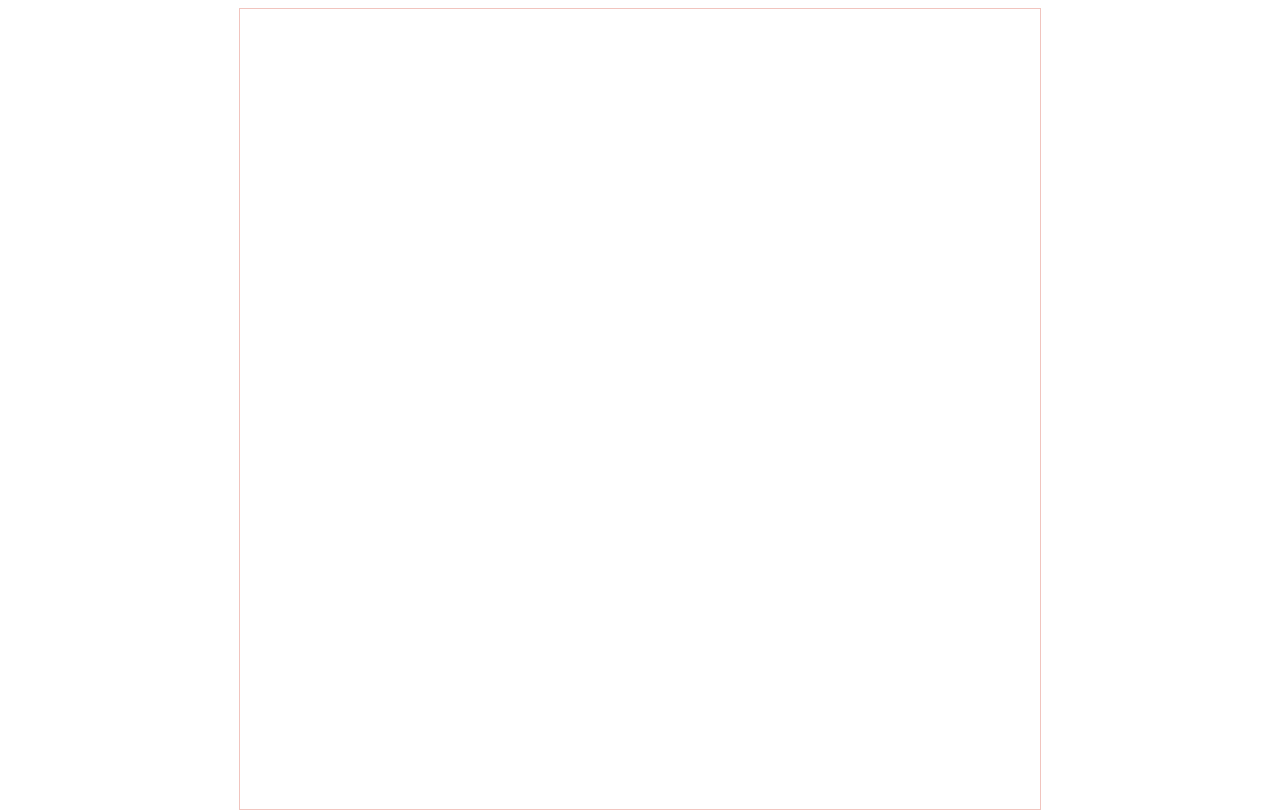
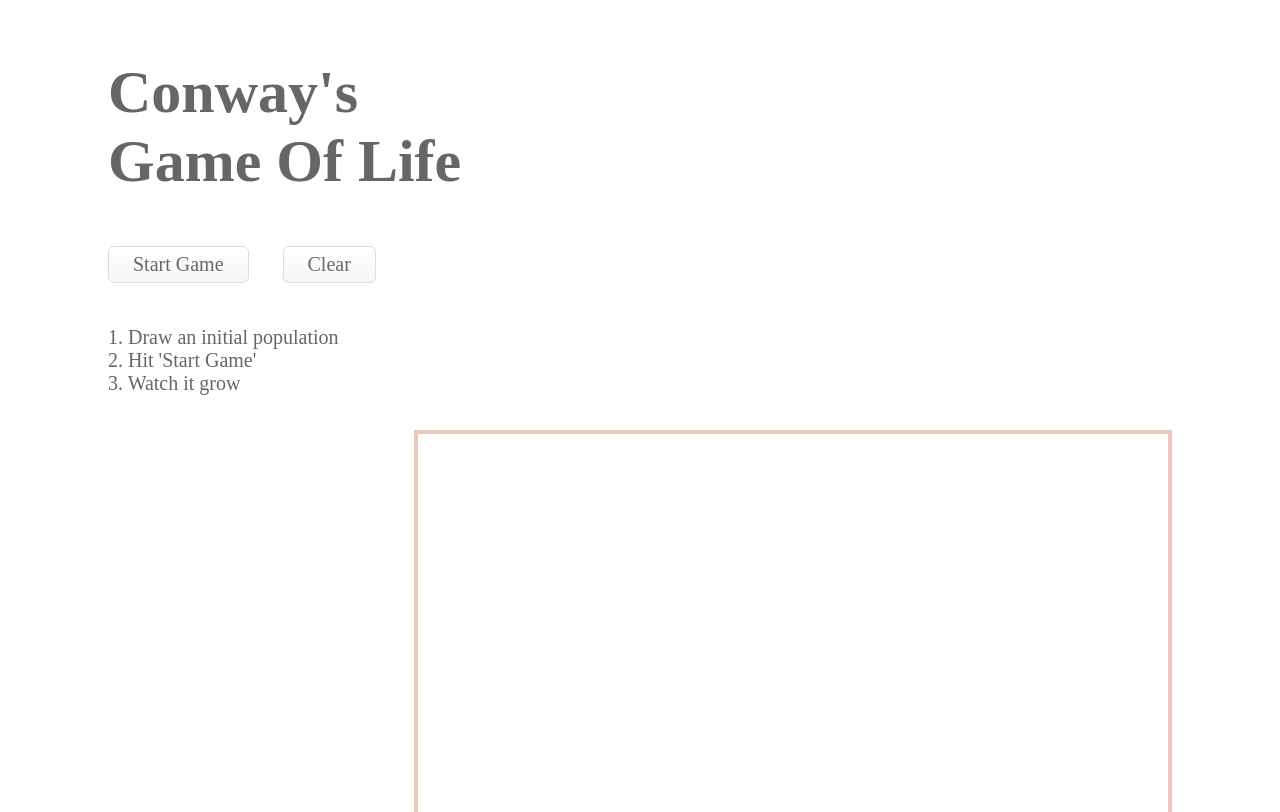
Before and after one commit to lucyyu24/game-of-life, a plain HTML site: page index.html in a window 1280 px wide. Shown: the top 812 px of the page. Drawn offline with nearby package versions, Linux system fonts and the light colour scheme.

Commit message:
added styling and instructions

```diff
--- a/index.html
+++ b/index.html
@@ -1,16 +1,25 @@
 <!DOCTYPE html>
 <html>
 	<head>
+		<title>Conway's Game of Life</title>
 		<script src="https://ajax.googleapis.com/ajax/libs/jquery/1.11.3/jquery.min.js"></script>
 		<script src="script.js"></script>
 		<link rel="stylesheet" type="text/css" href="style.css">
 	</head>
 	<body>
+		<div id="sidePanel">
+			<h1>Conway's <br/>Game Of Life</h1>
+			<button id="start" >Start Game</button>
+			<button id="clear" >Clear</button>
+			<p>
+			<br/>
+				1. Draw an initial population<br/>
+				2. Hit 'Start Game'<br/>
+				3. Watch it grow<br/>
+			</p>
+		</div>
 		<div id="environment" /></div>
-		<br/>
-		<button id="start" >Start Game</button> &nbsp;
-		<button id="clear" >Clear</button>
-		<br/><br/>
+
 	</body>
 
 </html>
--- a/script.js
+++ b/script.js
@@ -25,7 +25,7 @@ function initCells (dim) {
 
 	if (dim < 0) dim = 0;
     else if (dim > 70) dim = 90;
-    var len = 800 / dim;
+    var len = 750 / dim;
     for (var i = 0; i < dim; i++) {
     	if (!cellArray[i]) cellArray[i] = [];
         for (var k = 0; k < dim; k++) {
@@ -63,19 +63,19 @@ function update (dim) {
 
         	if (i-1 >= 0) {
                 if (cellArray[i-1][k] == 1) {liveCells++;}
-        		if (k-1 >= 0) {if (cellArray[i-1][k-1] == 1) {liveCells++;}}
+        		if (k-1 >= 0) {if (cellArray[i-1][k-1] == 1) liveCells++;}
         	}
         	if (i+1 < dim) {
                 if (cellArray[i+1][k] == 1) {liveCells++;}
-        		if (k+1 <dim) {if (cellArray[i+1][k+1] == 1) {liveCells++;}}
+        		if (k+1 <dim) {if (cellArray[i+1][k+1] == 1) liveCells++;}
         	}
         	if (k-1 >= 0) {
         		if (cellArray[i][k-1] == 1) {liveCells++;}
-        		if (i+1 <dim) {if (cellArray[i+1][k-1] == 1) {liveCells++;}}
+        		if (i+1 <dim) {if (cellArray[i+1][k-1] == 1) liveCells++;}
         	}
         	if (k+1 <dim) {
         		if (cellArray[i][k+1] == 1) {liveCells++;}
-        		if (i-1 >=0) {if (cellArray[i-1][k+1] == 1) {liveCells++;}}
+        		if (i-1 >=0) {if (cellArray[i-1][k+1] == 1) liveCells++;}
         	}
 
             var element = document.getElementById(i+"," +k);
@@ -97,10 +97,5 @@ function update (dim) {
         }
     }
 
-    function countCell (val) {
-    	if (val == 1) {liveCells++;}
-    }
-
-
 	setTimeout(function() {update(dim);}, 100);
 }
--- a/style.css
+++ b/style.css
@@ -1,20 +1,82 @@
 #environment {
-	width: 800px;
-	height: 800px;
+	display:inline;
+	width: 750px;
+	height: 750px;
+	float: right;
 	line-height: 0;
-	border: 1px solid #F1C4BE;
-	margin: 0px auto 0px;
+	border: 4px solid #F1C4BE;
+	margin-right: 100px;
+	margin-top: 15px;
 }
 
-body {
-	text-align: center;
+#sidePanel {
+	display:inline;
+	margin-left: 100px;
+	margin-top: 50px;
+	float: left;
 }
 
-button {
-	font-size: 13px;
+h1 {
+	font-family: Avenir;
+	font-size: 60px;
+	margin-top: 0px;
+	margin-bottom: 50px;
+	color:#666666;
+}
+
+p {
+	font-family: Avenir;
+	font-size: 20px;
+	color:#666666;
+}
+
+#start {
+	margin-right: 30px;
 }
 
 .cell {
 	background-color: white;
 	display: inline-block;
 }
+
+
+button {
+	-moz-box-shadow:inset 0px 1px 0px 0px #ffffff;
+	-webkit-box-shadow:inset 0px 1px 0px 0px #ffffff;
+	box-shadow:inset 0px 1px 0px 0px #ffffff;
+	background:-webkit-gradient(linear, left top, left bottom, color-stop(0.05, #ffffff), color-stop(1, #f6f6f6));
+	background:-moz-linear-gradient(top, #ffffff 5%, #f6f6f6 100%);
+	background:-webkit-linear-gradient(top, #ffffff 5%, #f6f6f6 100%);
+	background:-o-linear-gradient(top, #ffffff 5%, #f6f6f6 100%);
+	background:-ms-linear-gradient(top, #ffffff 5%, #f6f6f6 100%);
+	background:linear-gradient(to bottom, #ffffff 5%, #f6f6f6 100%);
+	filter:progid:DXImageTransform.Microsoft.gradient(startColorstr='#ffffff', endColorstr='#f6f6f6',GradientType=0);
+	background-color:#ffffff;
+	-moz-border-radius:6px;
+	-webkit-border-radius:6px;
+	border-radius:6px;
+	border:1px solid #dcdcdc;
+	display:inline-block;
+	cursor:pointer;
+	color:#666666;
+	font-family:Avenir;
+	font-size:20px;
+	font-weight:regular;
+	padding:6px 24px;
+	text-decoration:none;
+	text-shadow:0px 1px 0px #ffffff;
+}
+button:hover {
+	background:-webkit-gradient(linear, left top, left bottom, color-stop(0.05, #f6f6f6), color-stop(1, #ffffff));
+	background:-moz-linear-gradient(top, #f6f6f6 5%, #ffffff 100%);
+	background:-webkit-linear-gradient(top, #f6f6f6 5%, #ffffff 100%);
+	background:-o-linear-gradient(top, #f6f6f6 5%, #ffffff 100%);
+	background:-ms-linear-gradient(top, #f6f6f6 5%, #ffffff 100%);
+	background:linear-gradient(to bottom, #f6f6f6 5%, #ffffff 100%);
+	filter:progid:DXImageTransform.Microsoft.gradient(startColorstr='#f6f6f6', endColorstr='#ffffff',GradientType=0);
+	background-color:#f6f6f6;
+}
+button:active {
+	position:relative;
+	top:1px;
+}
```
